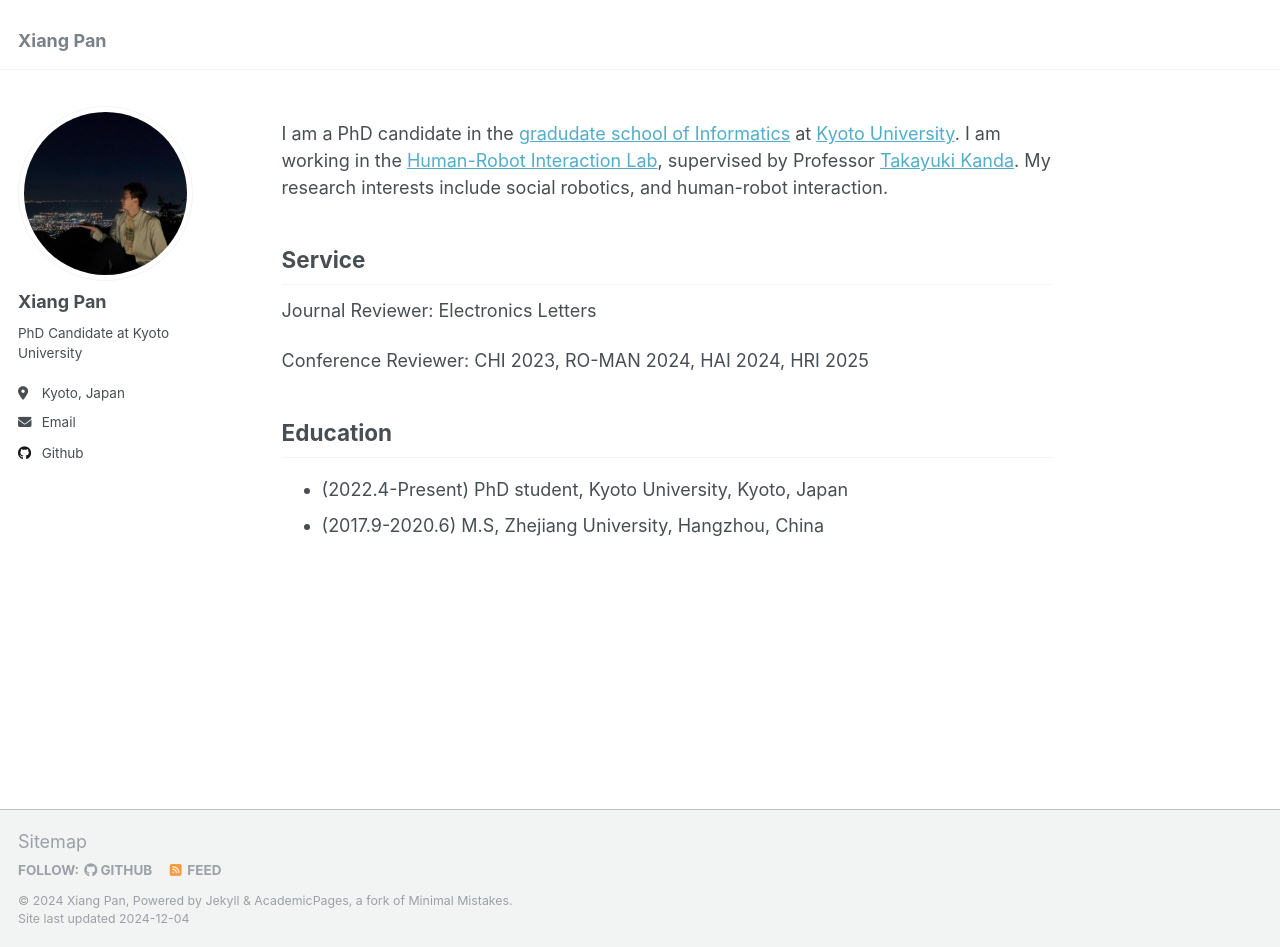
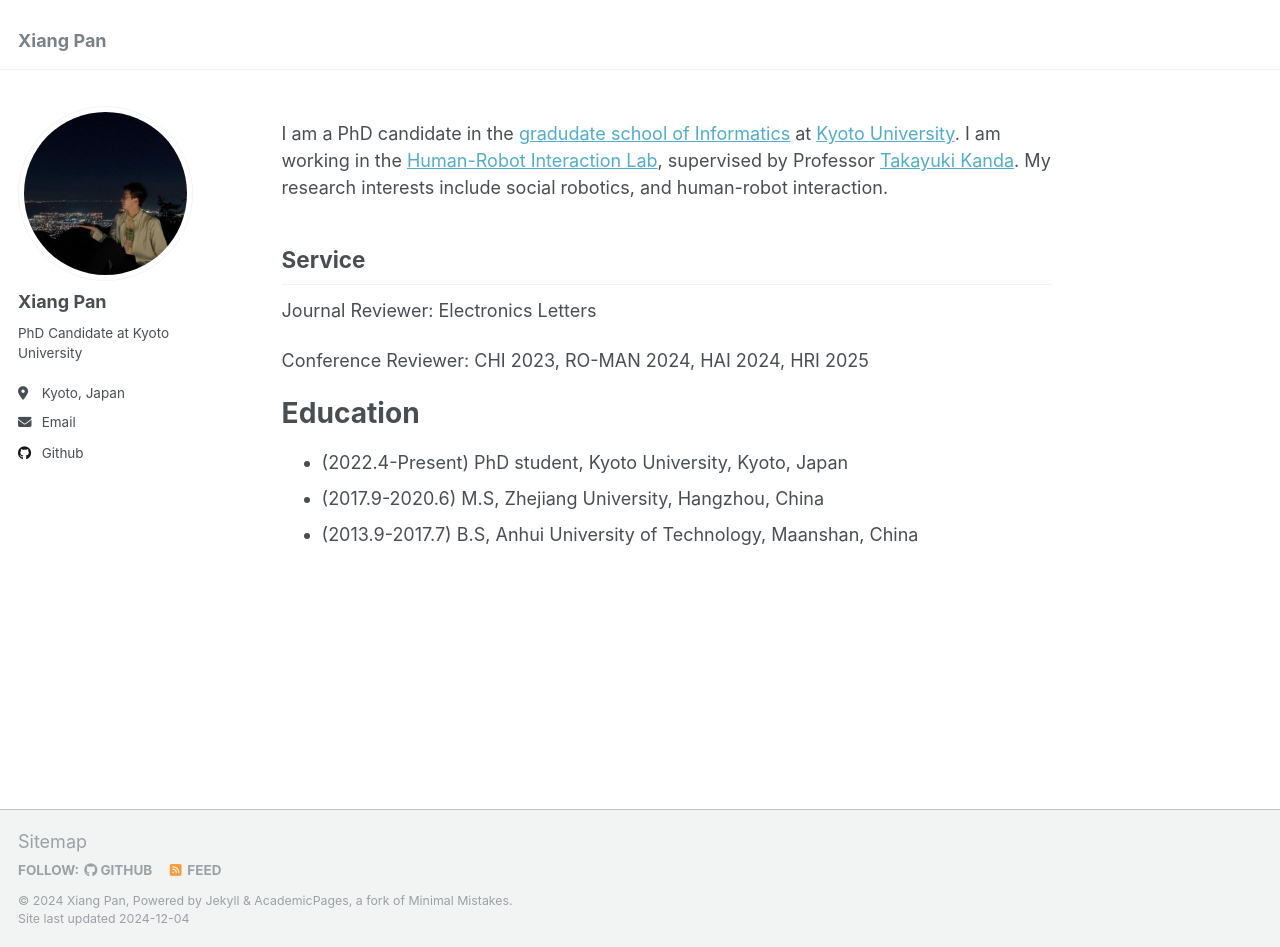
Before and after one commit to pan-xiang/pan-xiang.github.io, a Jekyll site: the page built from _pages/about.md, in a window 1280 px wide and 947 px high. Built offline with Jekyll 4.4.1, drawn with Linux system fonts in a browser that asks for light colours.

Commit message:
Update about.md

```diff
--- a/_pages/about.md
+++ b/_pages/about.md
@@ -20,13 +20,16 @@ Journal Reviewer: Electronics Letters
 Conference Reviewer: CHI 2023, RO-MAN 2024, HAI 2024, HRI 2025
 
 
-## **Education**
+Education
+======
 <ul>
 
 <li>(2022.4-Present) PhD student, Kyoto University, Kyoto, Japan</li>
 <li>(2017.9-2020.6) M.S, Zhejiang University, Hangzhou, China</li>
+<li>(2013.9-2017.7) B.S, Anhui University of Technology, Maanshan, China</li>
 
 </ul>
+
 
 <!-- A data-driven personal website
 ======
```
